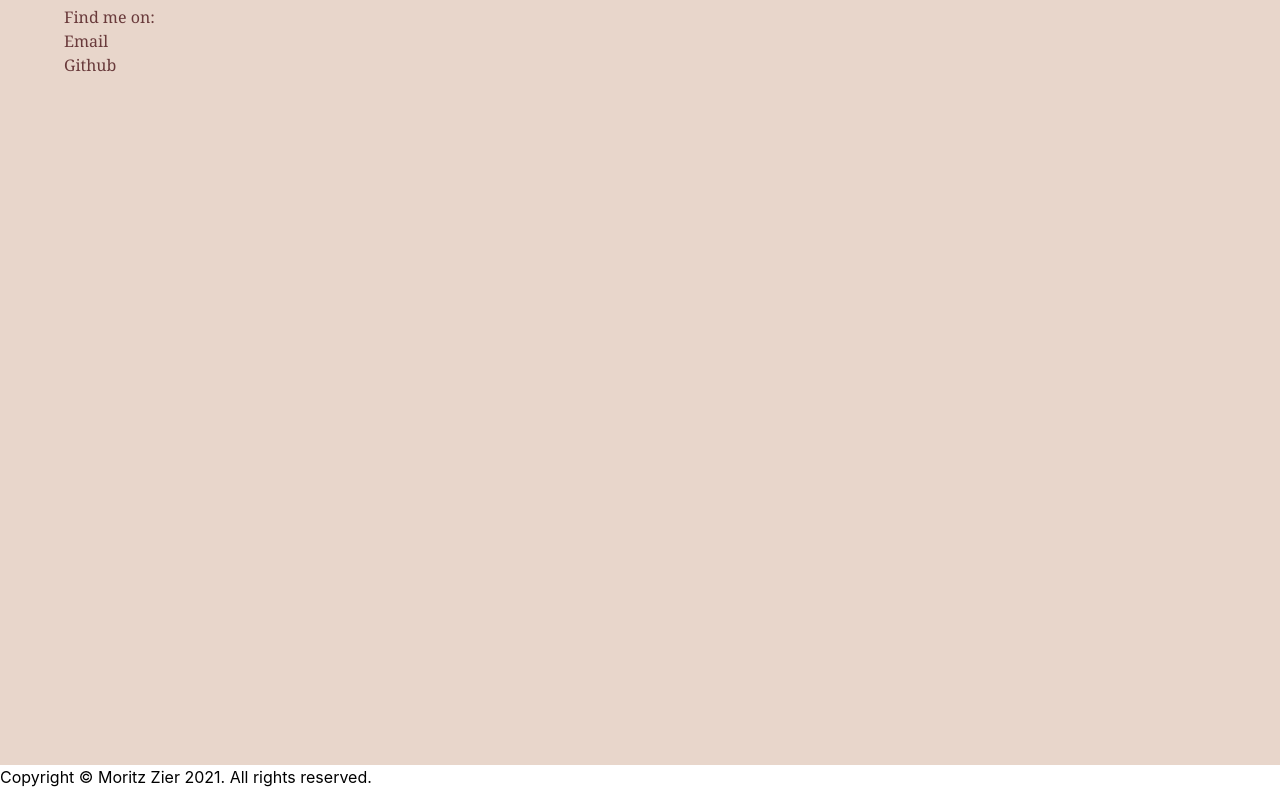
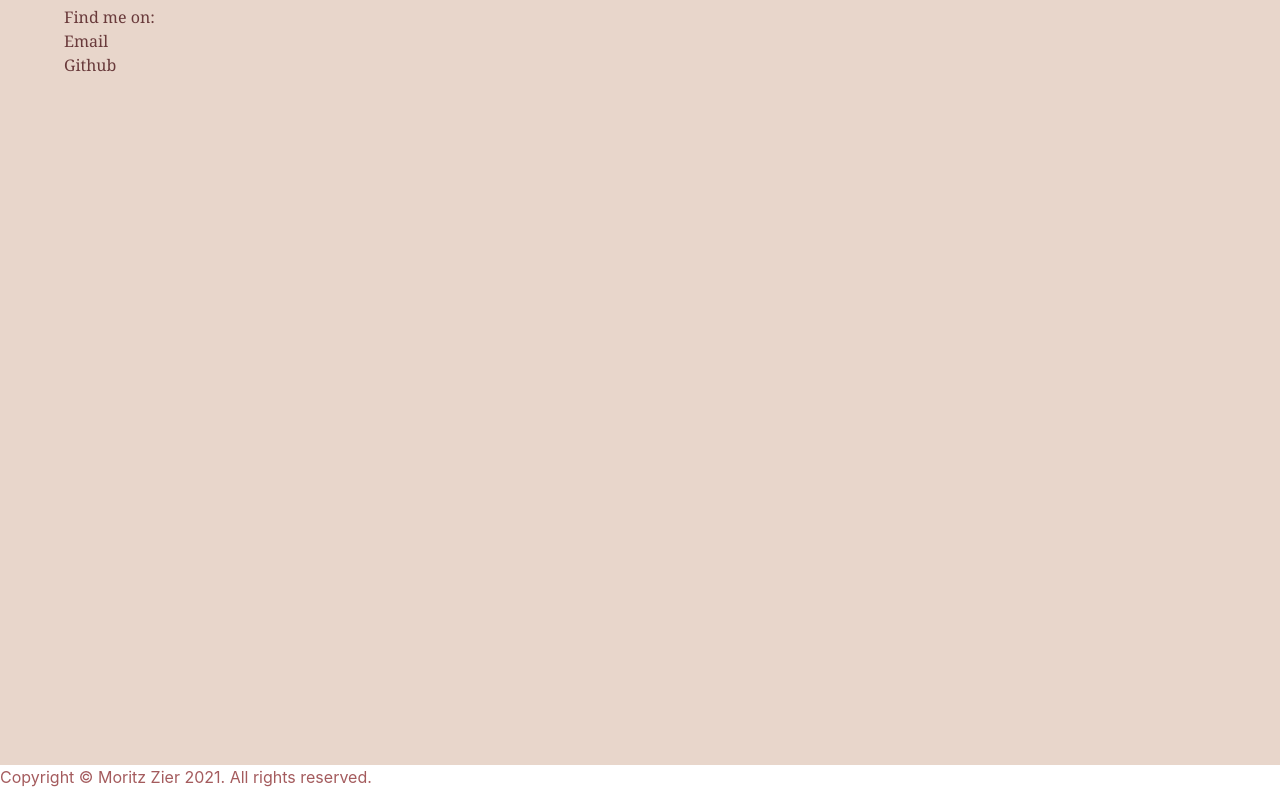
Before and after one commit to moritzzier/moritzzier.github.io, a Next.js app: page / in a window 1280 px wide. Shown: the part 1635-2424 px from the top of the page. Built offline with nearby package versions, Linux system fonts and the light colour scheme.

Commit message:
Added copyright text

```diff
--- a/app/components/elements/Footer/Footer.tsx
+++ b/app/components/elements/Footer/Footer.tsx
@@ -1,12 +1,13 @@
 import * as React from 'react';
 
 export const Footer: React.FC<IFooterProps> = (props: IFooterProps) => {
-    const {children} = props;
+    const {children, className} = props;
     return(
-        <footer>{children}</footer>
+        <footer className={className}>{children}</footer>
     );
 }
 
 export interface IFooterProps {
     children?: React.ReactNode;
+    className?: string;
 }
--- a/app/components/templates/FooterContent/FooterContent.tsx
+++ b/app/components/templates/FooterContent/FooterContent.tsx
@@ -2,7 +2,7 @@ import * as React from 'react';
 
 export const FooterContent: React.FC<IFooterContentProps> = (props: IFooterContentProps) => {
     return(
-        <p>Copyright &copy; Moritz Zier 2021. All rights reserved.</p>
+        <p className="text-typo-light">Copyright &copy; Moritz Zier 2021. All rights reserved.</p>
     );
 }
 
--- a/pages/index.tsx
+++ b/pages/index.tsx
@@ -12,7 +12,7 @@ export default function Home() {
         <link rel="preconnect" href="https://fonts.gstatic.com" />
         <link href="https://fonts.googleapis.com/css2?family=Comfortaa&family=Noto+Serif&display=swap" rel="stylesheet"/>
       </Head>
-      <DefaultLayout mainProps={{className: 'bg-background pl-16'}} footerProps={{children: <FooterContent />}}>
+      <DefaultLayout mainProps={{className: 'bg-background pl-16'}} footerProps={{className: '', children: <FooterContent />}}>
         <section className="h-screen">
           <h1 className="text-5xl text-typo-dark font-display">
             Hi,<br/>
```
Also changed, not shown: 2 other files (tests, documents, lock files or other folders).
